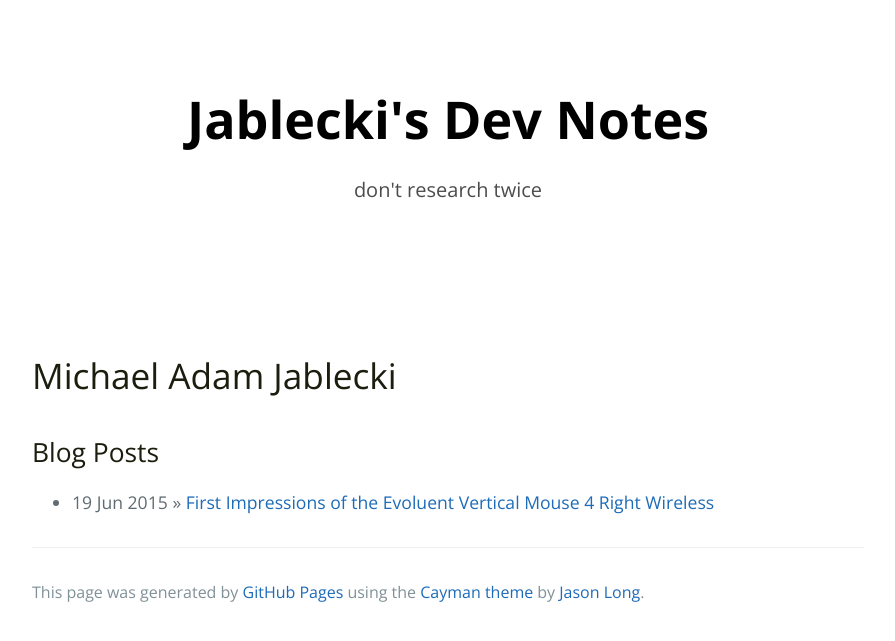
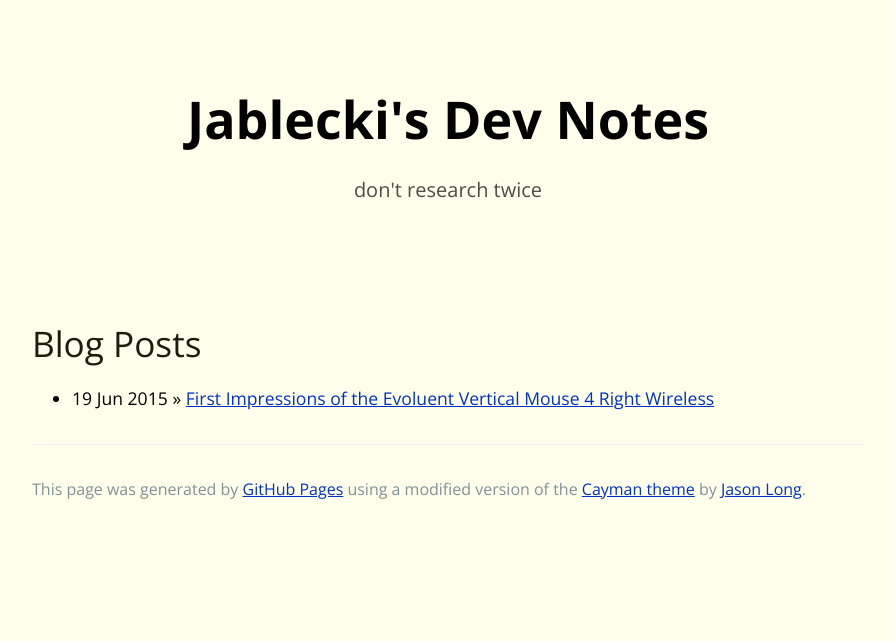
Before and after one commit to maddo/maddo.github.io, a Jekyll site: the page built from index.html, in a window 1280 px wide. Shown: the top 641 px of the page, without its empty margins (192-1087 px from the left). Built offline with Jekyll 4.4.1, drawn with Linux system fonts in a browser that asks for light colours.

Commit message:
Style updates, mimic Acme colors

```diff
--- a/_layouts/default.html
+++ b/_layouts/default.html
@@ -21,7 +21,7 @@
 
       <footer class="site-footer">
 
-        <span class="site-footer-credits">This page was generated by <a href="https://pages.github.com">GitHub Pages</a> using the <a href="https://github.com/jasonlong/cayman-theme">Cayman theme</a> by <a href="https://twitter.com/jasonlong">Jason Long</a>.</span>
+        <span class="site-footer-credits">This page was generated by <a href="https://pages.github.com">GitHub Pages</a> using a modified version of the <a href="https://github.com/jasonlong/cayman-theme">Cayman theme</a> by <a href="https://twitter.com/jasonlong">Jason Long</a>.</span>
       </footer>
 
     </section>
--- a/index.html
+++ b/index.html
@@ -3,8 +3,7 @@ layout: default
 title: Michael Adam Jablecki
 ---
 <div id="home">
-    <h1>{{ page.title }}</h1>
-    <h2>Blog Posts</h2>
+    <h1>Blog Posts</h1>
     <ul>
         {% for post in site.posts %}
         <li>
--- a/stylesheets/stylesheet.css
+++ b/stylesheets/stylesheet.css
@@ -7,11 +7,12 @@ body {
   font-family: "Open Sans", "Helvetica Neue", Helvetica, Arial, sans-serif;
   font-size: 16px;
   line-height: 1.5;
-  color: #606c71; }
+  color: #000;
+  background-color: #ffffeb;}
 
 a {
-  color: #1e6bb8;
-  text-decoration: none; }
+  color: #0031CA;
+  text-decoration: underline; }
   a:hover {
     text-decoration: underline; }
 
@@ -54,7 +55,7 @@ a {
       margin-left: 0; } }
 
 .page-header {
-  color: #000;
+  /*color: #000;*/
   text-align: center; }
 
 @media screen and (min-width: 64em) {
@@ -63,7 +64,7 @@ a {
 
 @media screen and (min-width: 42em) and (max-width: 64em) {
   .page-header {
-    padding: 3rem 4rem; } }
+    padding: 1rem 4rem; } }
 
 @media screen and (max-width: 42em) {
   .page-header {
@@ -86,7 +87,7 @@ a {
     font-size: 1.75rem; } }
 
 .project-tagline {
-  margin-bottom: 2rem;
+  margin-bottom: 0rem;
   font-weight: normal;
   opacity: 0.7; }
 
```
